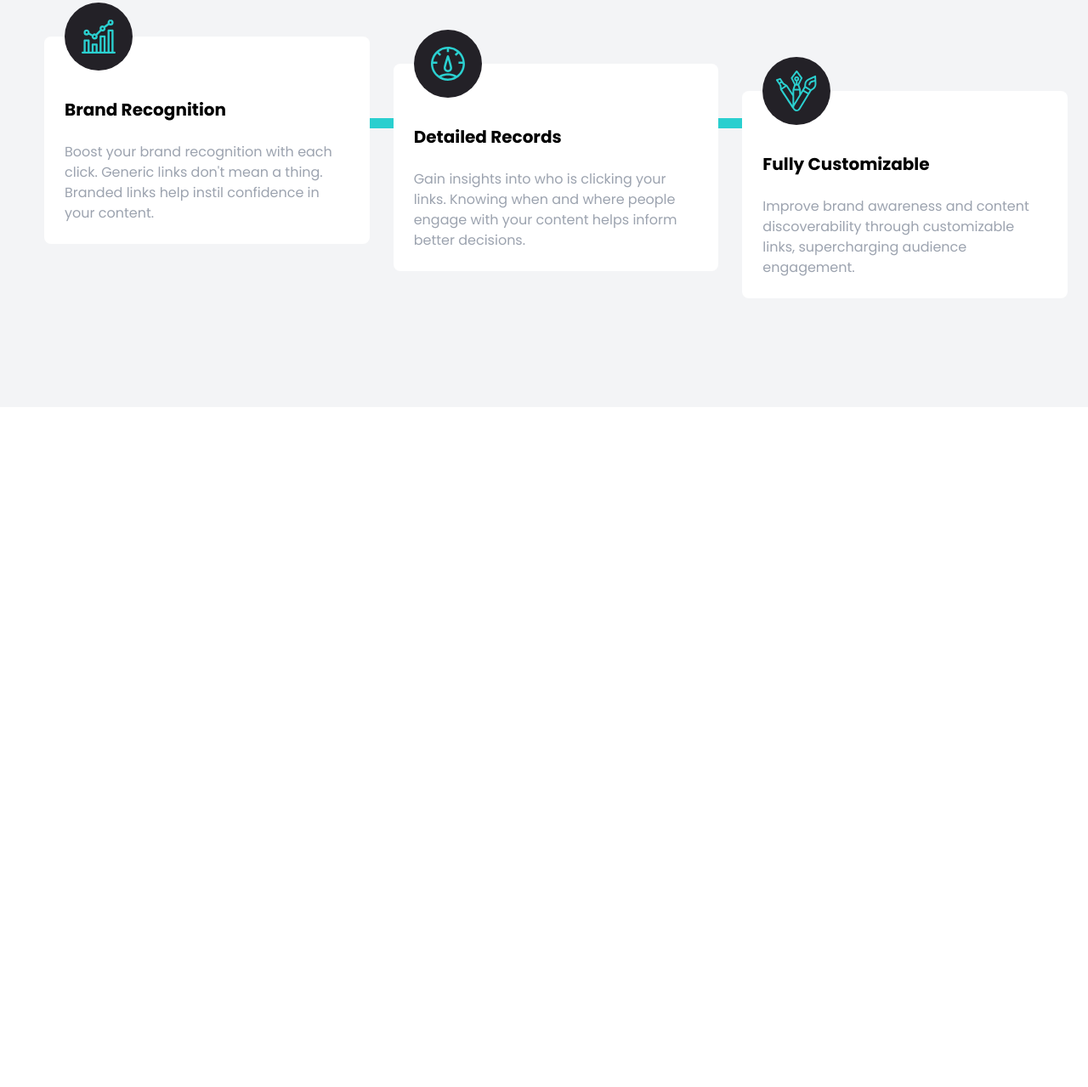
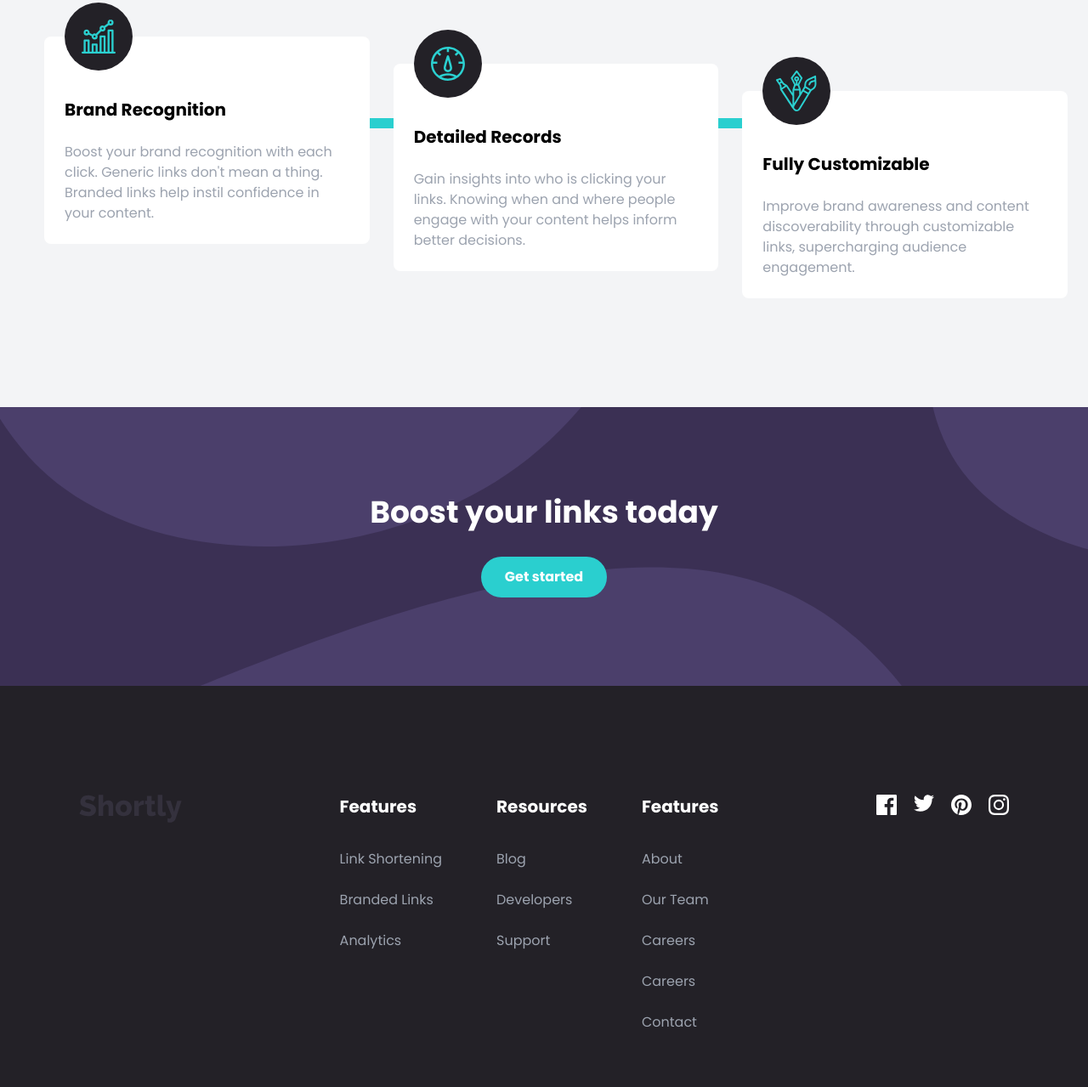
Before and after one commit to Fr0stm0urn3/Tailwind-Projects, a website: page shortly-website/index.html in a window 1280 px wide. Shown: the part 1537-2816 px from the top of the page at 85% size. Before the commit the page ends 2016 px from the top, so only its background shows below. Drawn offline with Linux system fonts and the light colour scheme.

Commit message:
CTA and Footer

```diff
--- a/shortly-website/index.html
+++ b/shortly-website/index.html
@@ -239,6 +239,88 @@
         </div>
       </div>
     </section>
+
+    <!-- CTA Section -->
+    <section id="cta" class="py-24 bg-darkViolet">
+      <div class="flex flex-col p-2 space-y-8">
+        <h5 class="mx-auto font-bold text-4xl text-center text-white">
+          Boost your links today
+        </h5>
+        <button
+          class="text-white bg-cyan py-4 px-7 rounded-full text-xl font-bold hover:bg-cyanLight hover:scale-95 hover:text-veryDarkViolet transition duration-200 mx-auto md:text-base md:py-3 focus:outline-none"
+        >
+          Get started
+        </button>
+      </div>
+    </section>
+
+    <footer class="py-16 bg-veryDarkViolet">
+      <div
+        class="container mx-auto flex flex-col items-center space-y-16 md:flex-row md:items-start md:justify-around"
+      >
+        <!-- Logo -->
+        <img src="images/logo.svg" class="md:pt-16" alt="" />
+        <div class="flex flex-col space-y-16 md:flex-row md:space-y-0 md:space-x-16">
+          <div class="flex flex-col items-center space-y-6 md:items-start">
+            <h5 class="mb-3 capitalize font-bold text-white text-xl">Features</h5>
+            <a href="#" class="text-gray-400 hover:scale-105 transition duration-200"
+              >Link Shortening</a
+            >
+            <a href="#" class="text-gray-400 hover:scale-105 transition duration-200"
+              >Branded Links</a
+            >
+            <a href="#" class="text-gray-400 hover:scale-105 transition duration-200"
+              >Analytics</a
+            >
+          </div>
+          <div class="flex flex-col items-center space-y-6 md:items-start">
+            <h5 class="mb-3 capitalize font-bold text-white text-xl">Resources</h5>
+            <a href="#" class="text-gray-400 hover:scale-105 transition duration-200"
+              >Blog</a
+            >
+            <a href="#" class="text-gray-400 hover:scale-105 transition duration-200"
+              >Developers</a
+            >
+            <a href="#" class="text-gray-400 hover:scale-105 transition duration-200"
+              >Support</a
+            >
+          </div>
+          <div class="flex flex-col items-center space-y-6 md:items-start">
+            <h5 class="mb-3 capitalize font-bold text-white text-xl">Features</h5>
+            <a href="#" class="text-gray-400 hover:scale-105 transition duration-200"
+              >About</a
+            >
+            <a href="#" class="text-gray-400 hover:scale-105 transition duration-200"
+              >Our Team</a
+            >
+            <a href="#" class="text-gray-400 hover:scale-105 transition duration-200"
+              >Careers</a
+            >
+            <a href="#" class="text-gray-400 hover:scale-105 transition duration-200"
+              >Careers</a
+            >
+            <a href="#" class="text-gray-400 hover:scale-105 transition duration-200"
+              >Contact</a
+            >
+          </div>
+        </div>
+        <div class="flex space-x-5 md:mx-0">
+          <a href="#" class="hover:scale-125 transition-all duration-200">
+            <img src="images/icon-facebook.svg" alt="" class="ficon" />
+          </a>
+          <a href="#" class="hover:scale-125 transition-all duration-200">
+            <img src="images/icon-twitter.svg" alt="" class="ficon" />
+          </a>
+          <a href="#" class="hover:scale-125 transition-all duration-200">
+            <img src="images/icon-pinterest.svg" alt="" class="ficon" />
+          </a>
+          <a href="#" class="hover:scale-125 transition-all duration-200">
+            <img src="images/icon-instagram.svg" alt="" class="ficon" />
+          </a>
+        </div>
+      </div>
+    </footer>
+
     <script src="./js/script.js"></script>
   </body>
 </html>
--- a/shortly-website/input.css
+++ b/shortly-website/input.css
@@ -1,3 +1,23 @@
 @tailwind base;
 @tailwind components;
 @tailwind utilities;
+
+#cta {
+  background-image: url("../images/bg-boost-desktop.svg");
+  background-repeat: no-repeat;
+  background-size: cover;
+}
+
+.ficon:hover {
+  filter: invert(79%) sepia(61%) saturate(464%) hue-rotate(130deg) brightness(89%)
+    contrast(85%);
+}
+
+@media (max-width: 576px) {
+  #cta {
+    background-image: url("../images/bg-boost-mobile.svg");
+    background-repeat: no-repeat;
+    background-position: center;
+    background-size: cover;
+  }
+}
```
Also changed, not shown: shortly-website/css/style.css.
